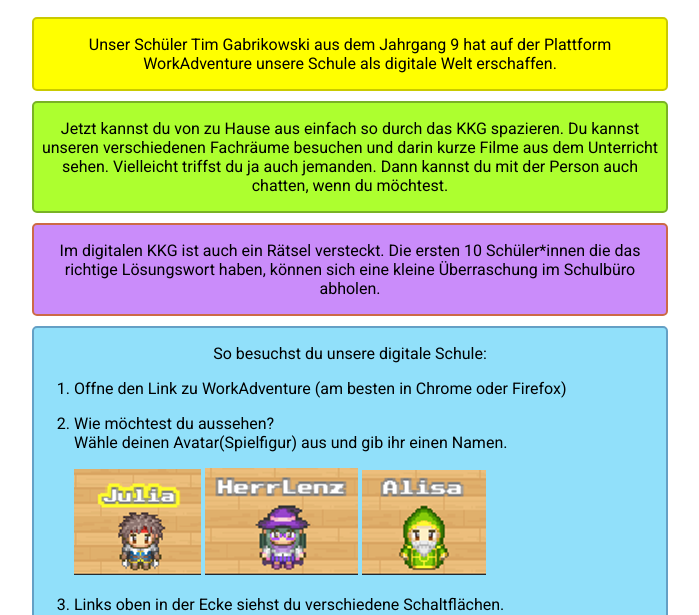
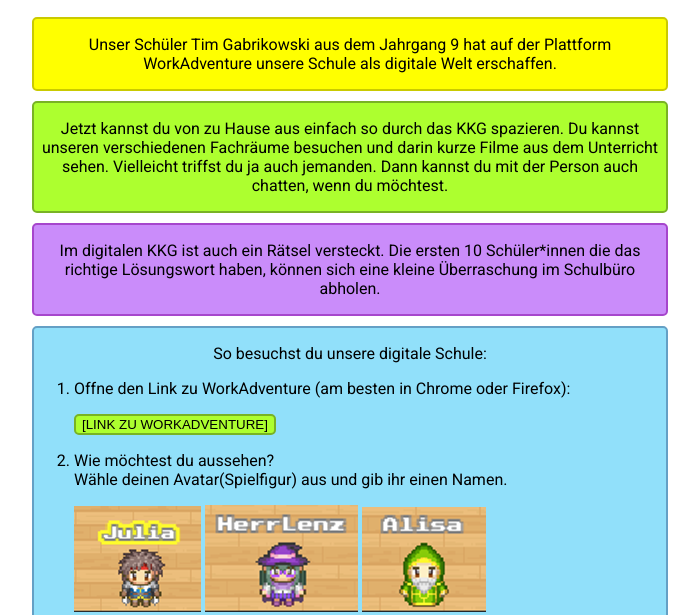
Before and after one commit to Tim-Gabrikowski/kkg-rundgang-workadventure, a website: page intro.html in a window 1280 px wide. Shown: the part 112-727 px from the top of the page, without its empty margins (290-989 px from the left). Drawn offline with Linux system fonts and the light colour scheme.

Commit message:
edit intro

```diff
--- a/intro-style.css
+++ b/intro-style.css
@@ -29,7 +29,7 @@ li {
 }
 .violett {
 	border: 2px solid;
-	border-color: rgb(204, 106, 70);
+	border-color: rgb(166, 70, 204);
 	border-radius: 5px;
 	background-color: #ca8cfa;
 }
--- a/intro.html
+++ b/intro.html
@@ -46,8 +46,15 @@
 				<p>So besuchst du unsere digitale Schule:</p>
 				<ol>
 					<li>
-						Offne den Link zu WorkAdventure (am besten in Chrome
-						oder Firefox)
+						<p>
+							Offne den Link zu WorkAdventure (am besten in Chrome
+							oder Firefox):
+						</p>
+						<a href=""
+							><button class="green">
+								[LINK ZU WORKADVENTURE]
+							</button></a
+						>
 					</li>
 					<li>
 						<p>
```
